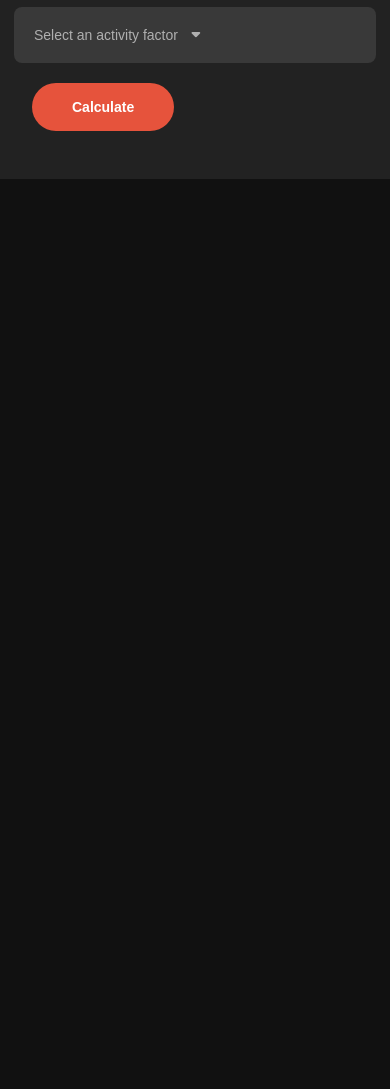
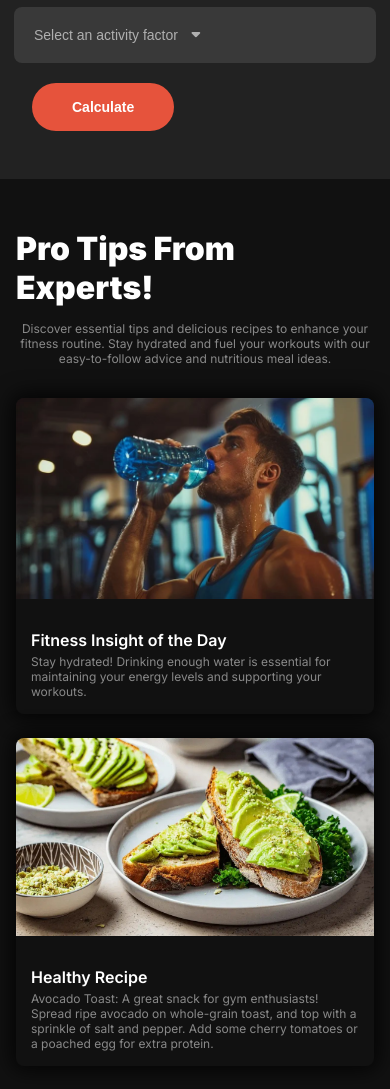
Before and after one commit to VelociRoughtor/Assignment2, a plain HTML site: page index.html in a window 390 px wide. Shown: the part 3939-5028 px from the top of the page. Before the commit the page ends 4118 px from the top, so only its background shows below. Drawn offline with Linux system fonts and the light colour scheme; a web font is replaced by a local one.

Commit message:
Unique section responsive done for mobile and pc

```diff
--- a/index.html
+++ b/index.html
@@ -176,7 +176,78 @@
                 </div>
             </div>
         </section>
-
+        <section class="unique">
+            <div class="unique-texts">
+                <h3>Pro Tips From Experts!</h3>
+                <p>Discover essential tips and delicious recipes to enhance your fitness routine. Stay hydrated and fuel your workouts with our easy-to-follow advice and nutritious meal ideas.</p>
+            </div>
+            <div class="unique-section">
+                <div class="pro-tip">
+                    <img src="unique/hydrating.jpg" alt="Gym Guy Drinking Water">
+                    <div class="tip-content">
+                        <h3>Fitness Insight of the Day</h3>
+                        <p>Stay hydrated! Drinking enough water is essential for maintaining your energy levels and supporting your workouts.</p>
+                    </div>
+                </div>
+                <div class="healthy-recipe">
+                    <img src="unique/avocado-toast.jpg" alt="Avocado Toast">
+                    <div class="recipe-content">
+                        <h3>Healthy Recipe</h3>
+                        <p>Avocado Toast: A great snack for gym enthusiasts! Spread ripe avocado on whole-grain toast, and top with a sprinkle of salt and pepper. Add some cherry tomatoes or a poached egg for extra protein.</p>
+                    </div>
+                </div>
+            </div>
+        </section>
+        <!-- <section class="team">
+            <div class="team-title">
+                <h3>Meet Our Team</h3>
+                <p>Get to know the passionate professionals behind our fitness community. Our team is dedicated to supporting your wellness journey with expertise and enthusiasm.</p>
+            </div>
+            <div class="team-images">
+                <div class="trainers trainer1">
+                    <img src="images/trainer1.png" alt="" class="background-image">
+                    <div class="text-overlay">
+                        <h3>Jerome Bell</h3>
+                        <p>Trainer</p>
+                    </div>
+                </div>
+                <div class="trainers trainer2">
+                    <img src="images/trainer2.png" alt="" class="background-image">
+                    <div class="text-overlay">
+                        <h3>Cameron Willi</h3>
+                        <p>Trainer</p>
+                    </div>
+                </div>
+                <div class="trainers trainer3">
+                    <img src="images/trainer3.png" alt="" class="background-image">
+                    <div class="text-overlay">
+                        <h3>Darrell Steward</h3>
+                        <p>Trainer</p>
+                    </div>
+                </div>
+                <div class="trainers trainer4">
+                    <img src="images/trainer4.png" alt="" class="background-image">
+                    <div class="text-overlay">
+                        <h3>Dianne Russell</h3>
+                        <p>Trainer</p>
+                    </div>
+                </div>
+                <div class="trainers trainer5">
+                    <img src="images/trainer5.png" alt="" class="background-image">
+                    <div class="text-overlay">
+                        <h3>Cody Fisher</h3>
+                        <p>Trainer</p>
+                    </div>
+                </div>
+                <div class="trainers trainer6">
+                    <img src="images/trainer6.png" alt="" class="background-image">
+                    <div class="text-overlay">
+                        <h3>Theresa Webb</h3>
+                        <p>Trainer</p>
+                    </div>
+                </div>
+            </div>
+        </section>  -->
     </main>
     <!-- <footer class="footer-bg">
         <div class="footer-container">
--- a/styles.css
+++ b/styles.css
@@ -460,6 +460,67 @@ body{
     margin-top: 34px;
 }
 
+/* Unique section */
+
+.unique{
+    margin: 100px 0px;
+    padding: 0 11.875rem;
+}
+
+.unique-texts {
+    max-width: 70%;
+    display: grid;
+    justify-items: center;
+    margin: 0 auto;
+    margin-bottom: 3rem;
+}
+
+.unique-texts h3{
+    font-size: 48px;
+    font-weight: 900;
+    margin-bottom: 14px;
+}
+
+.unique-texts p{
+    color: rgba(255, 255, 255, 0.5);
+    font-size: 14px;
+    text-align: center;
+}
+
+.unique-section {
+    display: flex;
+    justify-content: space-between;
+    flex-wrap: wrap;
+    gap: 48px;
+}
+
+.unique-section h3{
+    margin-top: 24px;
+    margin-bottom: 6px;
+    font-size: 18px;
+    font-weight: 600;
+}
+
+.unique-section p{
+    color: rgba(255, 255, 255, 0.5);
+    font-size: 14px;
+}
+.pro-tip, .healthy-recipe {
+    flex: 1 1 45%;
+    border-radius: 8px;
+    overflow: hidden;
+    box-shadow: 0 0 20px 5px rgba(0, 0, 0, 0.75);
+}
+
+.pro-tip img, .healthy-recipe img {
+    width: 100%;
+    height: auto;
+    display: block;
+}
+
+.tip-content, .recipe-content {
+    padding: 15px;
+}
 
 @media screen and (max-width: 576px){
 
@@ -675,5 +736,43 @@ body{
         font-size: 14px;
     }
 
+    /* Unique Section */
+
+    .unique {
+        padding: 0 1rem;
+        margin: 50px 0;
+    }
+
+    .unique-texts {
+        max-width: 100%;
+        margin-bottom: 2rem;
+    }
+
+    .unique-texts h3 {
+        font-size: 32px;
+    }
+
+    .unique-texts p {
+        font-size: 12px;
+    }
+
+    .unique-section {
+        flex-direction: column;
+        gap: 24px;
+    }
+
+    .pro-tip, .healthy-recipe {
+        flex: 1 1 100%;
+    }
+
+    .unique-section h3 {
+        font-size: 16px;
+        margin-top: 16px;
+        margin-bottom: 4px;
+    }
+
+    .unique-section p {
+        font-size: 12px;
+    }
 
 }
```
